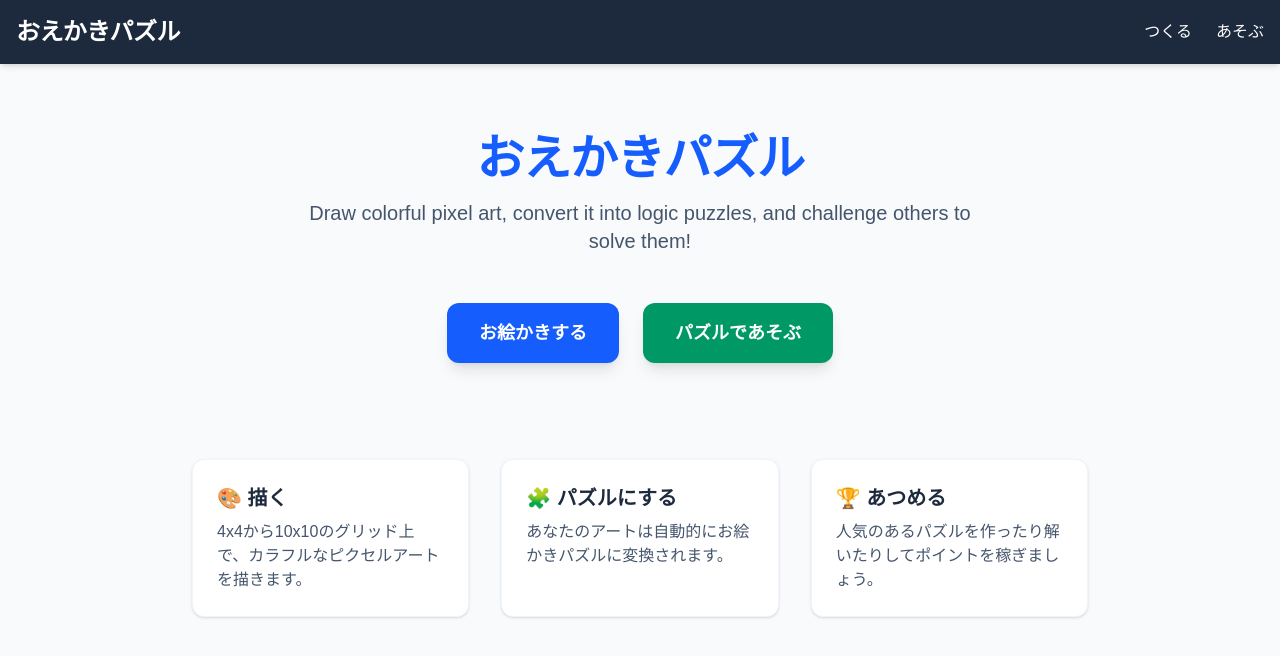
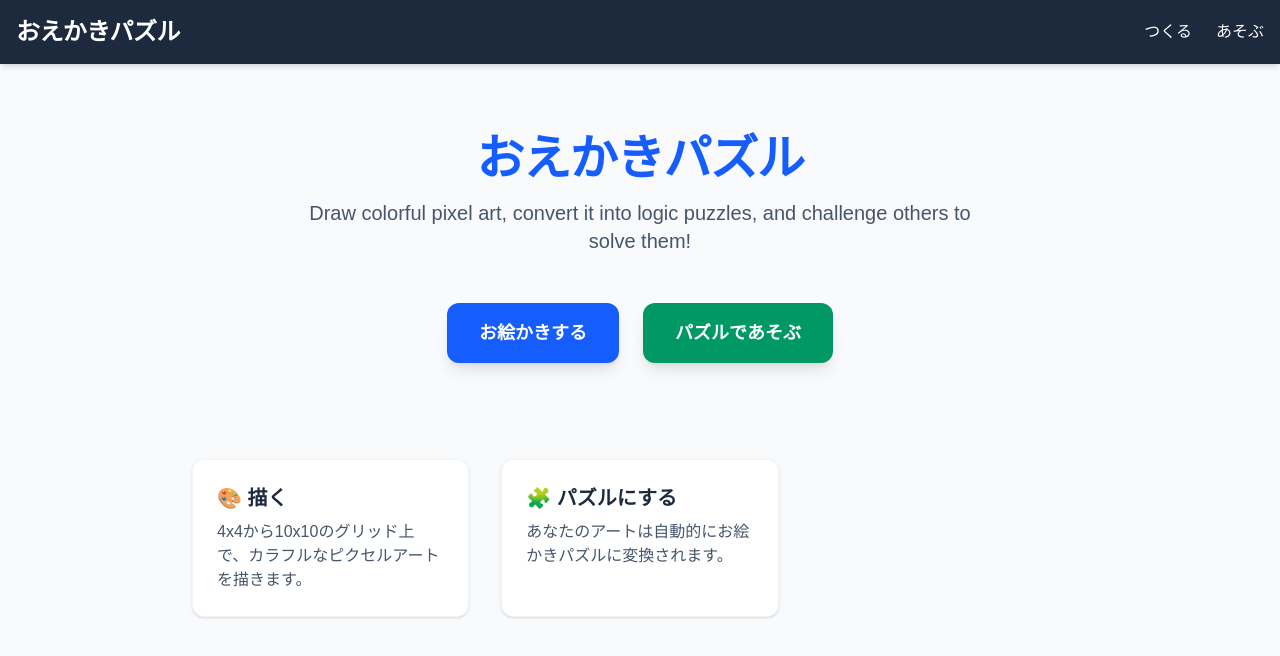
Before and after one commit to pnizo/oekaki-puzzle, a Next.js app: page / in a window 1280 px wide. Shown: the top 656 px of the page. Built offline with nearby package versions, Linux system fonts and the light colour scheme; a web font is replaced by a local one.

Commit message:
feat: add multi-step puzzle creation page with grid editor and submission to Firestore.

```diff
--- a/src/app/create/page.tsx
+++ b/src/app/create/page.tsx
@@ -54,7 +54,7 @@ export default function CreatePage() {
       const points = size * size;
       await addPoints(user.uid, points);
 
-      alert(`パズル完成！ ${points} ポイントをゲット！`);
+      alert(`パズル完成！`);
       router.push('/list');
     } catch (e) {
       console.error(e);
@@ -127,9 +127,9 @@ export default function CreatePage() {
 
           {error && <p className="text-red-500 text-sm">{error}</p>}
 
-          <div className="bg-blue-50 p-4 rounded-lg w-full text-center">
+          {/* <div className="bg-blue-50 p-4 rounded-lg w-full text-center">
             <p className="text-blue-800 font-medium">もらえる: {size * size} ポイント</p>
-          </div>
+          </div> */}
 
           <button
             onClick={handleSubmit}
--- a/src/app/page.tsx
+++ b/src/app/page.tsx
@@ -36,10 +36,10 @@ export default function Home() {
           <h3 className="text-xl font-bold mb-2 text-slate-800">🧩 パズルにする</h3>
           <p className="text-slate-600">あなたのアートは自動的にお絵かきパズルに変換されます。</p>
         </div>
-        <div className="p-6 bg-white rounded-xl shadow-sm border border-slate-100">
+        {/* <div className="p-6 bg-white rounded-xl shadow-sm border border-slate-100">
           <h3 className="text-xl font-bold mb-2 text-slate-800">🏆 あつめる</h3>
           <p className="text-slate-600">人気のあるパズルを作ったり解いたりしてポイントを稼ぎましょう。</p>
-        </div>
+        </div> */}
       </div>
     </div>
   );
```
